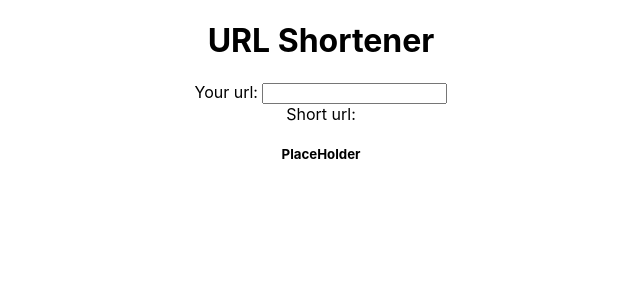
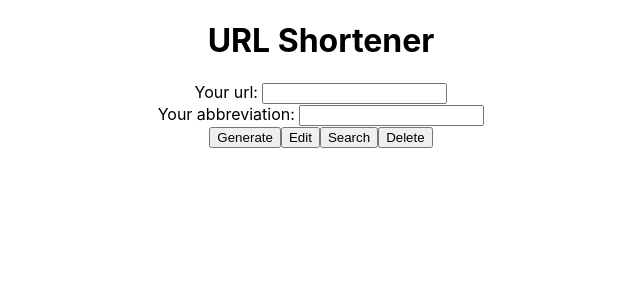
Before and after one commit to HenryJiang97/Assignment-3, a React (Create React App) app: page / in a window 1280 px wide. Shown: the top 300 px of the page, without its empty margins (319-959 px from the left). Built offline with nearby package versions, Linux system fonts and the light colour scheme.

Commit message:
add button

```diff
--- a/src/Main.js
+++ b/src/Main.js
@@ -10,12 +10,19 @@ export default class Main extends Component {
 
                 <div>
                     <label>Your url: </label>
-                    <input type="url"></input>
+                    <input type="long-url"></input>
                 </div>
 
                 <div>
-                    <label>Short url: </label>
-                    <h5>PlaceHolder</h5>
+                    <label>Your abbreviation: </label>
+                    <input type="short-url"></input>
+                </div>
+
+                <div>
+                    <button>Generate</button>
+                    <button>Edit</button>
+                    <button>Search</button>
+                    <button>Delete</button>
                 </div>
             </div>
         );
```
